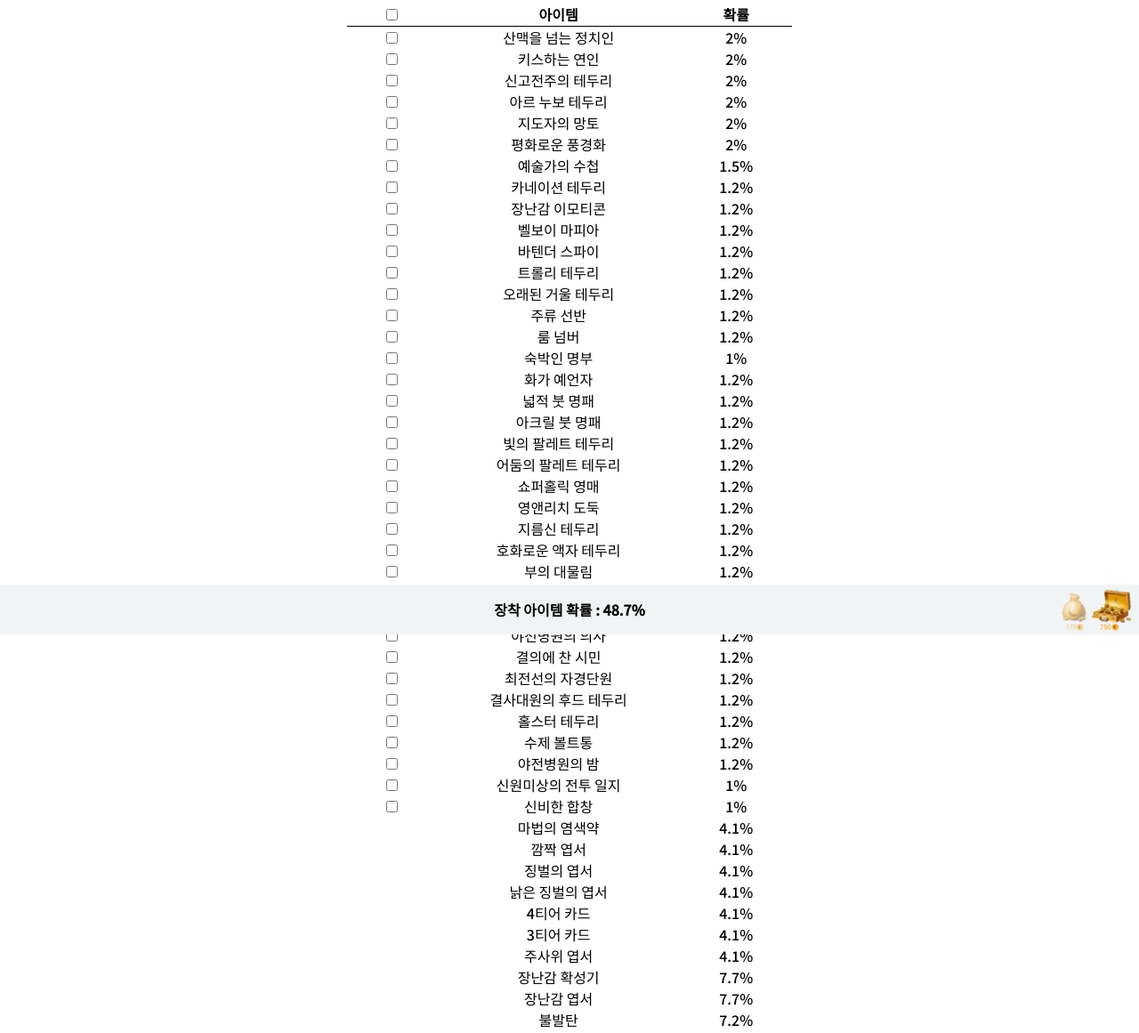
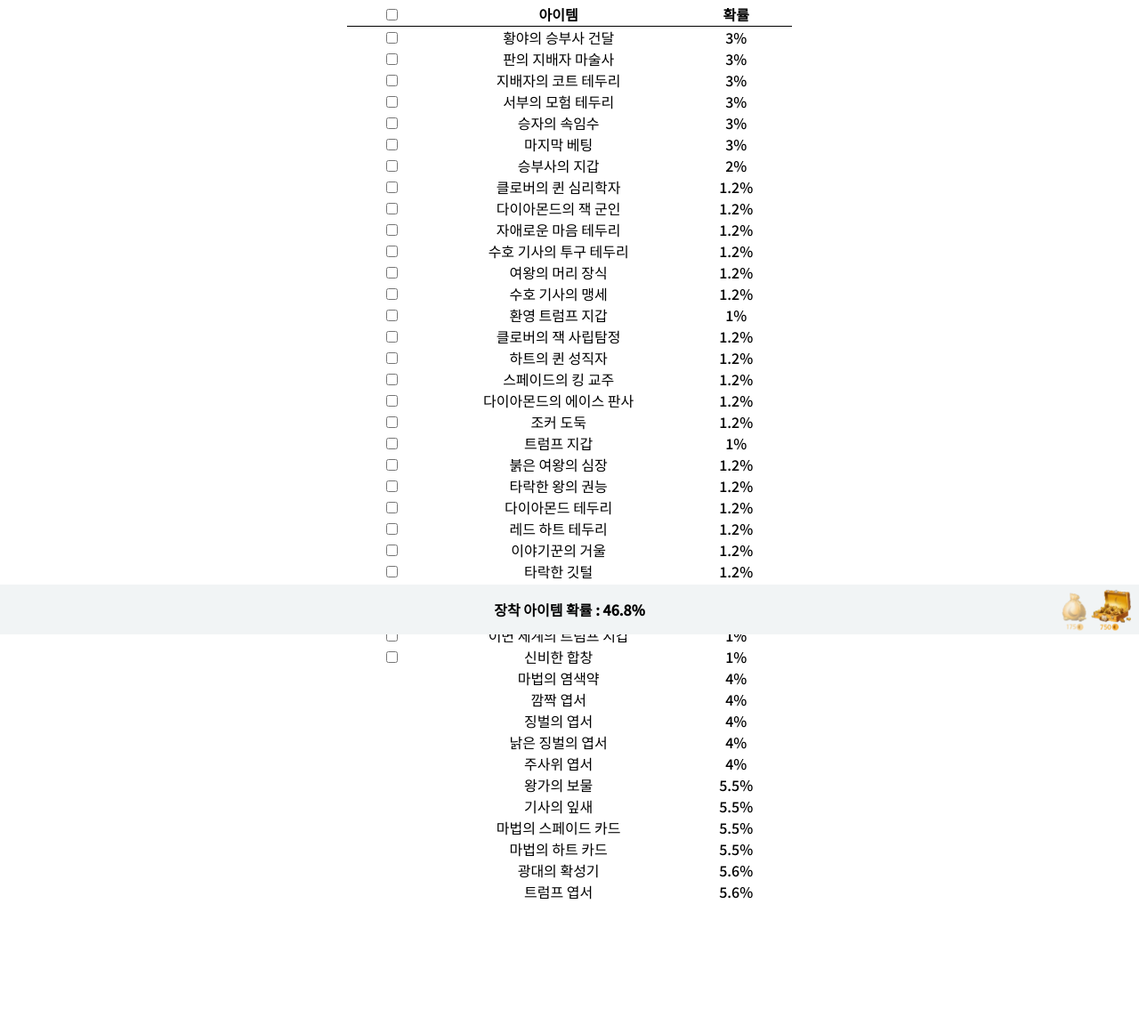
Before and after one commit to bennyk0406/Mafia42GPCal, a website: page prob/index.html in a window 1280 px wide. Shown: the part 87-1248 px from the top of the page at 89% size. After the commit the page ends 1181 px from the top, so only its background shows below. Drawn offline with Linux system fonts and the light colour scheme.

Commit message:
2022street

```diff
--- /dev/null
+++ b/prob/data/2022street.js
@@ -0,0 +1,451 @@
+const itemData = {
+    high: [
+        {
+            "name": "황야의 승부사 건달",
+            "probability": 3,
+            "isEquipItem": true
+        },
+        {
+            "name": "판의 지배자 마술사",
+            "probability": 3,
+            "isEquipItem": true
+        },
+        {
+            "name": "지배자의 코트 테두리",
+            "probability": 3,
+            "isEquipItem": true
+        },
+        {
+            "name": "서부의 모험 테두리",
+            "probability": 3,
+            "isEquipItem": true
+        },
+        {
+            "name": "승자의 속임수",
+            "probability": 3,
+            "isEquipItem": true
+        },
+        {
+            "name": "마지막 베팅",
+            "probability": 3,
+            "isEquipItem": true
+        },
+        {
+            "name": "승부사의 지갑",
+            "probability": 2,
+            "isEquipItem": true
+        },
+        {
+            "name": "클로버의 퀸 심리학자",
+            "probability": 1.2,
+            "isEquipItem": true
+        },
+        {
+            "name": "다이아몬드의 잭 군인",
+            "probability": 1.2,
+            "isEquipItem": true
+        },
+        {
+            "name": "자애로운 마음 테두리",
+            "probability": 1.2,
+            "isEquipItem": true
+        },
+        {
+            "name": "수호 기사의 투구 테두리",
+            "probability": 1.2,
+            "isEquipItem": true
+        },
+        {
+            "name": "여왕의 머리 장식",
+            "probability": 1.2,
+            "isEquipItem": true
+        },
+        {
+            "name": "수호 기사의 맹세",
+            "probability": 1.2,
+            "isEquipItem": true
+        },
+        {
+            "name": "환영 트럼프 지갑",
+            "probability": 1,
+            "isEquipItem": true
+        },
+        {
+            "name": "클로버의 잭 사립탐정",
+            "probability": 1.2,
+            "isEquipItem": true
+        },
+        {
+            "name": "하트의 퀸 성직자",
+            "probability": 1.2,
+            "isEquipItem": true
+        },
+        {
+            "name": "스페이드의 킹 교주",
+            "probability": 1.2,
+            "isEquipItem": true
+        },
+        {
+            "name": "다이아몬드의 에이스 판사",
+            "probability": 1.2,
+            "isEquipItem": true
+        },
+        {
+            "name": "조커 도둑",
+            "probability": 1.2,
+            "isEquipItem": true
+        },
+        {
+            "name": "트럼프 지갑",
+            "probability": 1,
+            "isEquipItem": true
+        },
+        {
+            "name": "붉은 여왕의 심장",
+            "probability": 1.2,
+            "isEquipItem": true
+        },
+        {
+            "name": "타락한 왕의 권능",
+            "probability": 1.2,
+            "isEquipItem": true
+        },
+        {
+            "name": "다이아몬드 테두리",
+            "probability": 1.2,
+            "isEquipItem": true
+        },
+        {
+            "name": "레드 하트 테두리",
+            "probability": 1.2,
+            "isEquipItem": true
+        },
+        {
+            "name": "이야기꾼의 거울",
+            "probability": 1.2,
+            "isEquipItem": true
+        },
+        {
+            "name": "타락한 깃털",
+            "probability": 1.2,
+            "isEquipItem": true
+        },
+        {
+            "name": "충성스러운 기사의 수호",
+            "probability": 1.2,
+            "isEquipItem": true
+        },
+        {
+            "name": "화려한 권신의 탐욕",
+            "probability": 1.2,
+            "isEquipItem": true
+        },
+        {
+            "name": "이면 세계의 트럼프 지갑",
+            "probability": 1,
+            "isEquipItem": true
+        },
+        {
+            "name": "신비한 합창",
+            "probability": 1,
+            "isEquipItem": true
+        },
+        {
+            "name": "마법의 염색약",
+            "probability": 4,
+            "isEquipItem": false
+        },
+        {
+            "name": "깜짝 엽서",
+            "probability": 4,
+            "isEquipItem": false
+        },
+        {
+            "name": "징벌의 엽서",
+            "probability": 4,
+            "isEquipItem": false
+        },
+        {
+            "name": "낡은 징벌의 엽서",
+            "probability": 4,
+            "isEquipItem": false
+        },
+        {
+            "name": "주사위 엽서",
+            "probability": 4,
+            "isEquipItem": false
+        },
+        {
+            "name": "왕가의 보물",
+            "probability": 5.5,
+            "isEquipItem": false
+        },
+        {
+            "name": "기사의 잎새",
+            "probability": 5.5,
+            "isEquipItem": false
+        },
+        {
+            "name": "마법의 스페이드 카드",
+            "probability": 5.5,
+            "isEquipItem": false
+        },
+        {
+            "name": "마법의 하트 카드",
+            "probability": 5.5,
+            "isEquipItem": false
+        },
+        {
+            "name": "광대의 확성기",
+            "probability": 5.6,
+            "isEquipItem": false
+        },
+        {
+            "name": "트럼프 엽서",
+            "probability": 5.6,
+            "isEquipItem": false
+        }
+    ],
+    low: [
+        {
+            "name": "황야의 승부사 건달",
+            "probability": 0.7,
+            "isEquipItem": true
+        },
+        {
+            "name": "판의 지배자 마술사",
+            "probability": 0.7,
+            "isEquipItem": true
+        },
+        {
+            "name": "지배자의 코트 테두리",
+            "probability": 0.7,
+            "isEquipItem": true
+        },
+        {
+            "name": "서부의 모험 테두리",
+            "probability": 0.7,
+            "isEquipItem": true
+        },
+        {
+            "name": "승자의 속임수",
+            "probability": 0.7,
+            "isEquipItem": true
+        },
+        {
+            "name": "마지막 베팅",
+            "probability": 0.7,
+            "isEquipItem": true
+        },
+        {
+            "name": "승부사의 지갑",
+            "probability": 0.5,
+            "isEquipItem": true
+        },
+        {
+            "name": "클로버의 퀸 심리학자",
+            "probability": 0.2,
+            "isEquipItem": true
+        },
+        {
+            "name": "다이아몬드의 잭 군인",
+            "probability": 0.2,
+            "isEquipItem": true
+        },
+        {
+            "name": "자애로운 마음 테두리",
+            "probability": 0.2,
+            "isEquipItem": true
+        },
+        {
+            "name": "수호 기사의 투구 테두리",
+            "probability": 0.2,
+            "isEquipItem": true
+        },
+        {
+            "name": "여왕의 머리 장식",
+            "probability": 0.2,
+            "isEquipItem": true
+        },
+        {
+            "name": "수호 기사의 맹세",
+            "probability": 0.2,
+            "isEquipItem": true
+        },
+        {
+            "name": "환영 트럼프 지갑",
+            "probability": 0.1,
+            "isEquipItem": true
+        },
+        {
+            "name": "클로버의 잭 사립탐정",
+            "probability": 0.2,
+            "isEquipItem": true
+        },
+        {
+            "name": "하트의 퀸 성직자",
+            "probability": 0.2,
+            "isEquipItem": true
+        },
+        {
+            "name": "스페이드의 킹 교주",
+            "probability": 0.2,
+            "isEquipItem": true
+        },
+        {
+            "name": "다이아몬드의 에이스 판사",
+            "probability": 0.2,
+            "isEquipItem": true
+        },
+        {
+            "name": "조커 도둑",
+            "probability": 0.2,
+            "isEquipItem": true
+        },
+        {
+            "name": "트럼프 지갑",
+            "probability": 0.1,
+            "isEquipItem": true
+        },
+        {
+            "name": "붉은 여왕의 심장",
+            "probability": 0.2,
+            "isEquipItem": true
+        },
+        {
+            "name": "타락한 왕의 권능",
+            "probability": 0.2,
+            "isEquipItem": true
+        },
+        {
+            "name": "다이아몬드 테두리",
+            "probability": 0.2,
+            "isEquipItem": true
+        },
+        {
+            "name": "레드 하트 테두리",
+            "probability": 0.2,
+            "isEquipItem": true
+        },
+        {
+            "name": "이야기꾼의 거울",
+            "probability": 0.2,
+            "isEquipItem": true
+        },
+        {
+            "name": "타락한 깃털",
+            "probability": 0.2,
+            "isEquipItem": true
+        },
+        {
+            "name": "충성스러운 기사의 수호",
+            "probability": 0.2,
+            "isEquipItem": true
+        },
+        {
+            "name": "화려한 권신의 탐욕",
+            "probability": 0.2,
+            "isEquipItem": true
+        },
+        {
+            "name": "이면 세계의 트럼프 지갑",
+            "probability": 0.1,
+            "isEquipItem": true
+        },
+        {
+            "name": "스포이트",
+            "probability": 4.5,
+            "isEquipItem": false
+        },
+        {
+            "name": "마법의 염색약",
+            "probability": 4.5,
+            "isEquipItem": false
+        },
+        {
+            "name": "신분증",
+            "probability": 4.5,
+            "isEquipItem": false
+        },
+        {
+            "name": "사망 광고판",
+            "probability": 4.5,
+            "isEquipItem": false
+        },
+        {
+            "name": "부고기사",
+            "probability": 4.5,
+            "isEquipItem": false
+        },
+        {
+            "name": "고대의 제작서",
+            "probability": 4.5,
+            "isEquipItem": false
+        },
+        {
+            "name": "마법의 연마제",
+            "probability": 4.5,
+            "isEquipItem": false
+        },
+        {
+            "name": "명장의 망치",
+            "probability": 4.5,
+            "isEquipItem": false
+        },
+        {
+            "name": "큐피드의 화살",
+            "probability": 4.5,
+            "isEquipItem": false
+        },
+        {
+            "name": "고급 엽서",
+            "probability": 4.5,
+            "isEquipItem": false
+        },
+        {
+            "name": "징벌의 엽서",
+            "probability": 4.5,
+            "isEquipItem": false
+        },
+        {
+            "name": "깜짝 엽서",
+            "probability": 4.5,
+            "isEquipItem": false
+        },
+        {
+            "name": "확성기",
+            "probability": 4.5,
+            "isEquipItem": false
+        },
+        {
+            "name": "왕가의 보물",
+            "probability": 5.4,
+            "isEquipItem": false
+        },
+        {
+            "name": "기사의 잎새",
+            "probability": 5.4,
+            "isEquipItem": false
+        },
+        {
+            "name": "마법의 다이아몬드 카드",
+            "probability": 5.4,
+            "isEquipItem": false
+        },
+        {
+            "name": "마법의 하트 카드",
+            "probability": 5.4,
+            "isEquipItem": false
+        },
+        {
+            "name": "트럼프 엽서",
+            "probability": 5.55,
+            "isEquipItem": false
+        },
+        {
+            "name": "광대의 확성기",
+            "probability": 5.55,
+            "isEquipItem": false
+        }
+    ]
+};
--- a/prob/index.html
+++ b/prob/index.html
@@ -65,7 +65,7 @@
                 <img class='gashapon-img' id='high-gashapon-img' src='../images/high.png' alt='종류 변경 이미지' />
             </button>
         </footer>
-        <script src='./data/2022contest.js'></script>
+        <script src='./data/2022street.js'></script>
         <script src='./script.js'></script>
     </body>
 </html>
```
